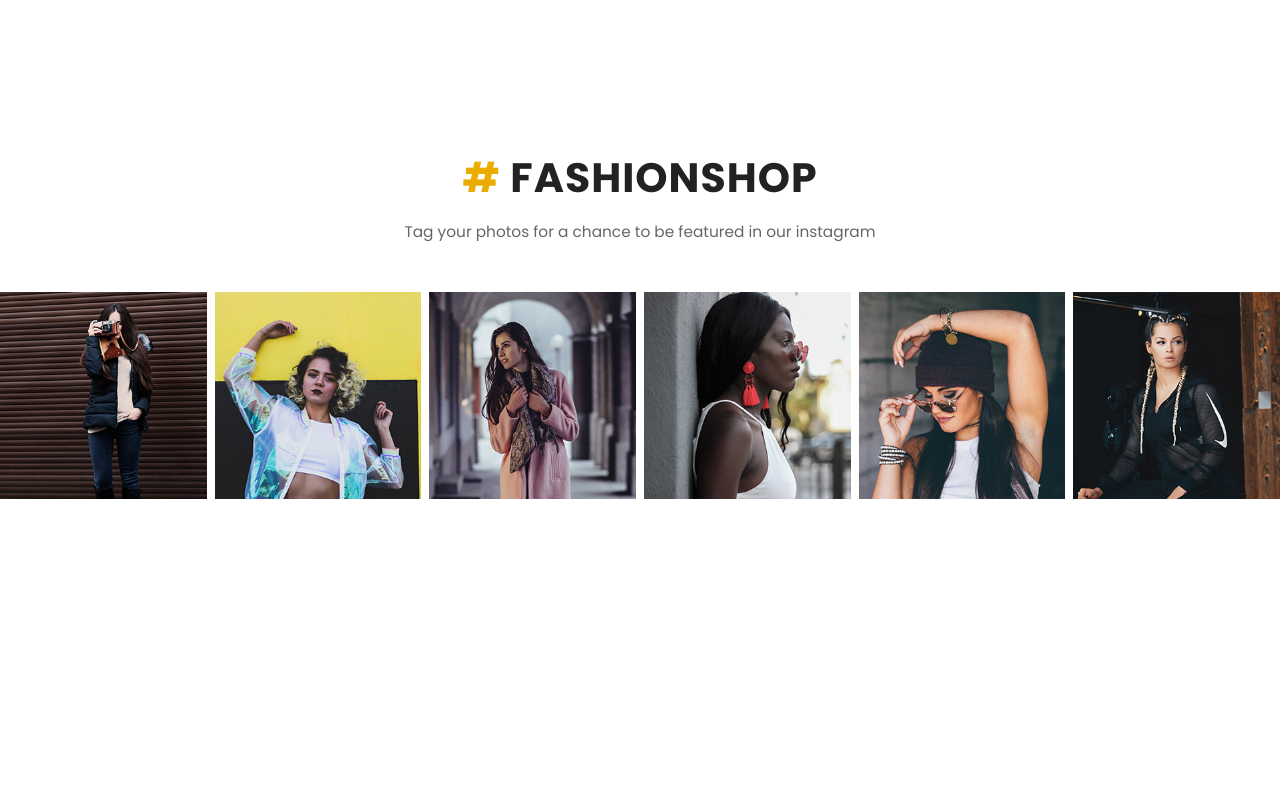
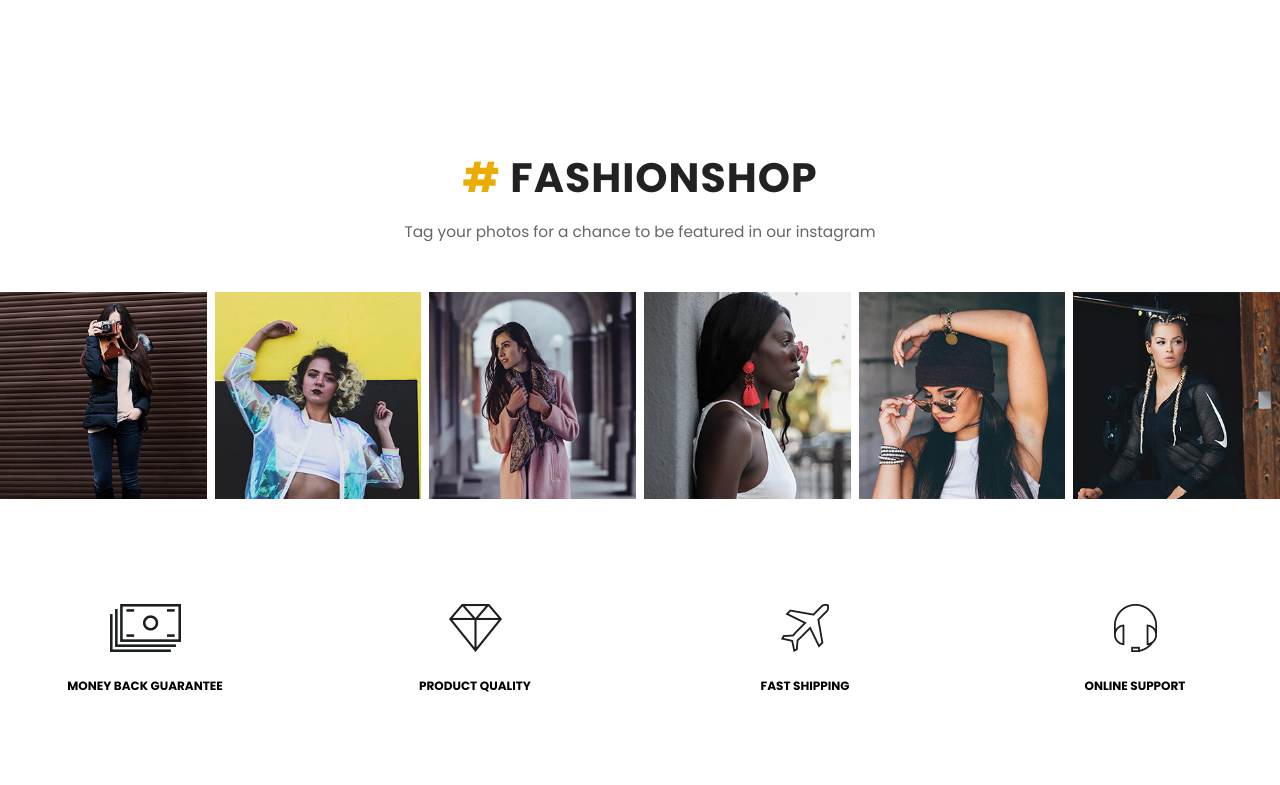
Before and after one commit to lubovgribiniyk/Task-4, a website: page index.html in a window 1280 px wide. Shown: the part 4580-5365 px from the top of the page. Before the commit the page ends 5094 px from the top, so only its background shows below. Drawn offline with nearby package versions, Linux system fonts and the light colour scheme; files that its build step writes are made by us from their sources.

Commit message:
Implement benefits section

```diff
--- a/index.html
+++ b/index.html
@@ -331,6 +331,34 @@
       </div>
     </div>
   </section>
+  <section class="benefits">
+    <div class="container benefits__container">
+      <div class="benefits__item">
+        <div class="benefits__preview">
+          <img src="img/img-benefits-1.png" class="benefits__img" alt="benefit">
+        </div>
+        <h5 class="benefits__title">Money Back Guarantee</h5>
+      </div>
+      <div class="benefits__item">
+        <div class="benefits__preview">
+          <img src="img/img-benefits-2.png" class="benefits__img" alt="benefit">
+        </div>
+        <h5 class="benefits__title">Product Quality</h5>
+      </div>
+      <div class="benefits__item">
+        <div class="benefits__preview">
+          <img src="img/img-benefits-3.png" class="benefits__img" alt="benefit">
+        </div>
+        <h5 class="benefits__title">FAST SHIPPING</h5>
+      </div>
+      <div class="benefits__item">
+        <div class="benefits__preview">
+          <img src="img/img-benefits-4.png" class="benefits__img" alt="benefit">
+        </div>
+        <h5 class="benefits__title">ONLINE SUPPORT</h5>
+      </div>
+    </div>
+  </section>
 </body>
 
 </html>
--- /dev/null
+++ b/scss/components/_benefits.scss
@@ -0,0 +1,27 @@
+.benefits {
+  padding: 90px 0;
+  &__container {
+    display: flex;
+    justify-content: space-between;
+  }
+  &__item {
+    width: 25%;
+    max-width: 250px;
+    text-align: center;
+  }
+  &__preview {
+    margin-bottom: 25px;
+    display: flex;
+    justify-content: center;
+  }
+  &__img {
+    max-width: 100%;
+    height: auto;
+  }
+  &__title {
+    margin: 0;
+    font-size: 1rem;
+    font-weight: 700;
+    text-transform: uppercase;
+  }
+}
--- a/scss/index.scss
+++ b/scss/index.scss
@@ -20,3 +20,4 @@
 @import "components/feature-products";
 @import "components/banner";
 @import "components/photo-gallery";
+@import "components/benefits";
```
Also changed, not shown: img/img-benefits-1.png (added), img/img-benefits-2.png (added), img/img-benefits-3.png (added), img/img-benefits-4.png (added).
